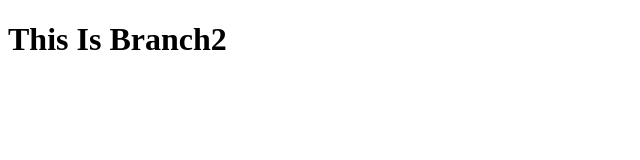
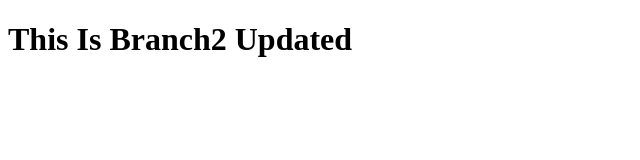
Before and after one commit to YazanTechCampus/Techcampus, a plain HTML site: page Index2.html in a window 1280 px wide. Shown: the whole page, without its empty margins (0-640 px from the left). Drawn offline with Linux system fonts and the light colour scheme.

Commit message:
update index2.html

```diff
--- a/Index2.html
+++ b/Index2.html
@@ -4,6 +4,6 @@
 	<title>PythonBootCamp</title>
 </head>
 <body>
- <h1>This Is Branch2</h1>
+ <h1>This Is Branch2 Updated</h1>
 </body>
 </html>
```
